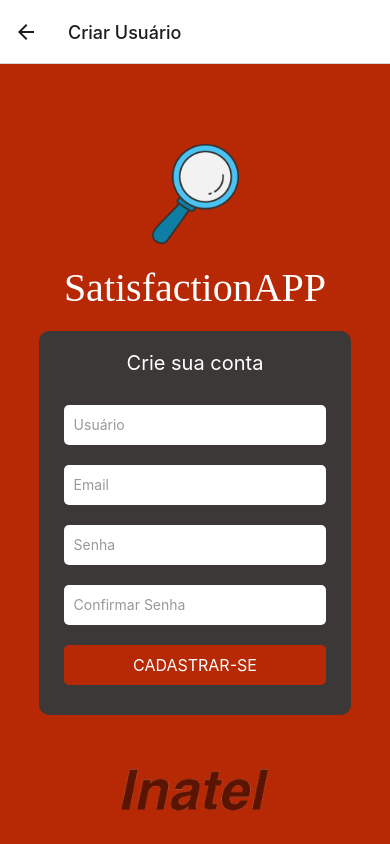
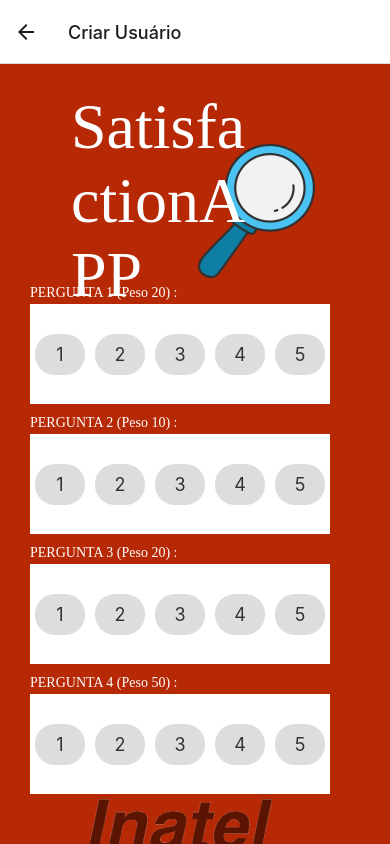
Before and after one commit to ggemelle/C317, a React Native app in the folder satisfactionAPP/: screen /CreateUser in a window 390 px wide. Built offline with nearby package versions, Linux system fonts and the light colour scheme.

Commit message:
:recycle: funcionalidade das respostas e peso das perguntas

```diff
--- a/satisfactionAPP/App.js
+++ b/satisfactionAPP/App.js
@@ -4,7 +4,12 @@
 import { Alert, Dimensions, Image, StyleSheet, Text, TextInput, TouchableOpacity, View } from 'react-native';
 import Inatel from "./assets/inatel.png";
 import Lupa from "./assets/lupa.png";
-import PageCreateUser from './pages/pageCreateUser'; // Importar a tela de criação de usuário
+import PageCreateUser from './pages/pageCreateUser.js'; // Importar a tela de criação de usuário
+import PageAdminPerguntas from './pages/pageAdminPerguntas.js';
+import PageAdminRespostas from './pages/pageAdminRespostas.js';
+import PagePesquisaUser from './pages/pagePesquisaUser.js';
+import PageRespondeUser from './pages/pageRespondeUser.js';
+
 
 const Stack = createStackNavigator();
 
@@ -78,7 +83,7 @@
     <NavigationContainer>
       <Stack.Navigator initialRouteName="Home">
         <Stack.Screen name="Home" component={HomeScreen} options={{ headerShown: false }} />
-        <Stack.Screen name="CreateUser" component={PageCreateUser} options={{ title: 'Criar Usuário' }} />
+        <Stack.Screen name="CreateUser" component={PageRespondeUser} options={{ title: 'Criar Usuário' }} />
       </Stack.Navigator>
     </NavigationContainer>
   );
--- a/satisfactionAPP/pages/pageRespondeUser.js
+++ b/satisfactionAPP/pages/pageRespondeUser.js
@@ -1,21 +1,96 @@
-import React from 'react';
-import {Text, StyleSheet, View, Image, Dimensions} from 'react-native';
+import React, {useState} from 'react';
+import {Text, StyleSheet, View, Image, Dimensions, TouchableOpacity} from 'react-native';
 import Lupa from "../assets/lupa.png";
 import Inatel from "../assets/inatel.png";
 
 const PageRespondeUser = () => {
   const {width, height} = Dimensions.get('window');
 
+  // Pesos das perguntas
+  const weights = {
+    pergunta1: 20,
+    pergunta2: 10,
+    pergunta3: 20,
+    pergunta4: 50,
+  };
+
+  // States para as opções selecionadas
+  const [selectedOption1, setSelectedOption1] = useState(null);
+  const [selectedOption2, setSelectedOption2] = useState(null);
+  const [selectedOption3, setSelectedOption3] = useState(null);
+  const [selectedOption4, setSelectedOption4] = useState(null);
+
+  // Função para calcular o total de pontos
+  const calculateTotalPoints = () => {
+    const totalPoints =
+      (selectedOption1 ? selectedOption1 * weights.pergunta1 : 0) +
+      (selectedOption2 ? selectedOption2 * weights.pergunta2 : 0) +
+      (selectedOption3 ? selectedOption3 * weights.pergunta3 : 0) +
+      (selectedOption4 ? selectedOption4 * weights.pergunta4 : 0);
+    return totalPoints;
+  };
+
+  // Função para renderizar opções de múltipla escolha
+  const renderOptions = (selectedOption, setSelectedOption) => {
+    return [1, 2, 3, 4, 5].map((option) => (
+      <TouchableOpacity
+        key={option}
+        style={[styles.optionButton, selectedOption === option && styles.selectedOption]}
+        onPress={() => setSelectedOption(option)}
+      >
+        <Text style={styles.optionText}>{option}</Text>
+      </TouchableOpacity>
+    ));
+  };
+
   return (
     <View style={styles.androidLarge1}>
-      <Text style={[styles.pergunta1, styles.perguntaTypo]}>PERGUNTA 1 :</Text>
-      <View style={[styles.androidLarge1Child, styles.androidLayout]} />
-      <Text style={[styles.pergunta2, styles.perguntaTypo]}>PERGUNTA 2 :</Text>
-      <View style={[styles.androidLarge1Item, styles.androidLayout]} />
-      <Text style={[styles.pergunta3, styles.perguntaTypo]}>PERGUNTA 3 :</Text>
-      <View style={[styles.androidLarge1Inner, styles.androidLayout]} />
-      <Text style={[styles.pergunta4, styles.perguntaTypo]}>PERGUNTA 4 :</Text>
-      <View style={[styles.rectangleView, styles.androidLayout]} />
+      {/* Pergunta 1 com peso */}
+      <Text style={[styles.pergunta1, styles.perguntaTypo]}>
+        PERGUNTA 1 (Peso {weights.pergunta1}) :
+      </Text>
+      <View style={[styles.androidLarge1Child, styles.androidLayout]}>
+        <View style={styles.optionsContainer}>
+          {renderOptions(selectedOption1, setSelectedOption1)}
+        </View>
+      </View>
+
+      {/* Pergunta 2 com peso */}
+      <Text style={[styles.pergunta2, styles.perguntaTypo]}>
+        PERGUNTA 2 (Peso {weights.pergunta2}) :
+      </Text>
+      <View style={[styles.androidLarge1Item, styles.androidLayout]}>
+        <View style={styles.optionsContainer}>
+          {renderOptions(selectedOption2, setSelectedOption2)}
+        </View>
+      </View>
+
+      {/* Pergunta 3 com peso */}
+      <Text style={[styles.pergunta3, styles.perguntaTypo]}>
+        PERGUNTA 3 (Peso {weights.pergunta3}) :
+      </Text>
+      <View style={[styles.androidLarge1Inner, styles.androidLayout]}>
+        <View style={styles.optionsContainer}>
+          {renderOptions(selectedOption3, setSelectedOption3)}
+        </View>
+      </View>
+
+      {/* Pergunta 4 com peso */}
+      <Text style={[styles.pergunta4, styles.perguntaTypo]}>
+        PERGUNTA 4 (Peso {weights.pergunta4}) :
+      </Text>
+      <View style={[styles.rectangleView, styles.androidLayout]}>
+        <View style={styles.optionsContainer}>
+          {renderOptions(selectedOption4, setSelectedOption4)}
+        </View>
+      </View>
+
+      {/* Pontuação Total */}
+      <View style={styles.totalContainer}>
+        <Text style={styles.totalText}>Total de Pontos: {calculateTotalPoints()}</Text>
+      </View>
+
+      {/* Imagens */}
       <Image
         style={styles.images1Icon}
         resizeMode="cover"
@@ -43,7 +118,7 @@
     position: 'absolute',
   },
   androidLayout: {
-    height: 65,
+    height: 100, // Ajuste para dar mais espaço aos botões
     width: 300,
     backgroundColor: '#fff',
     left: 30,
@@ -105,6 +180,36 @@
     height: '100%',
     overflow: 'hidden',
   },
+  optionsContainer: {
+    flexDirection: 'row',
+    justifyContent: 'space-around',
+    alignItems: 'center',
+    height: '100%',
+  },
+  optionButton: {
+    backgroundColor: '#ddd',
+    padding: 10,
+    borderRadius: 20,
+    width: 50,
+    alignItems: 'center',
+    justifyContent: 'center',
+  },
+  selectedOption: {
+    backgroundColor: '#f0a500',
+  },
+  optionText: {
+    fontSize: 18,
+    color: '#333',
+  },
+  totalContainer: {
+    position: 'absolute',
+    top: 700,
+    left: 30,
+  },
+  totalText: {
+    fontSize: 20,
+    color: '#fff',
+  },
 });
 
 export default PageRespondeUser;
```
